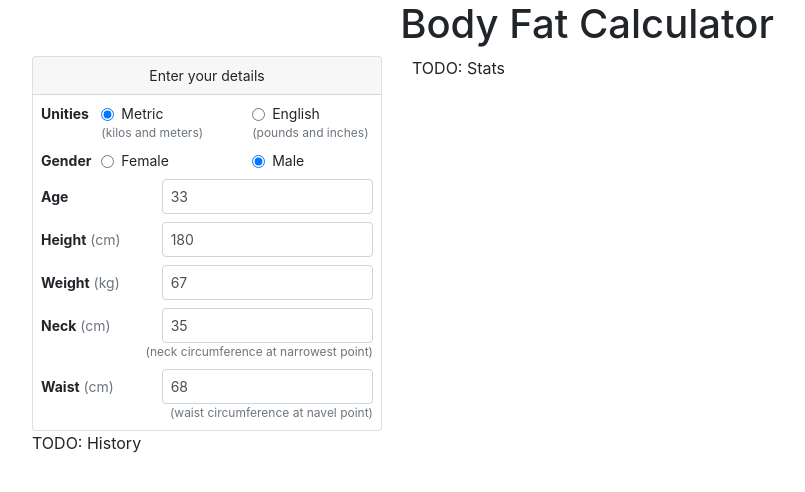
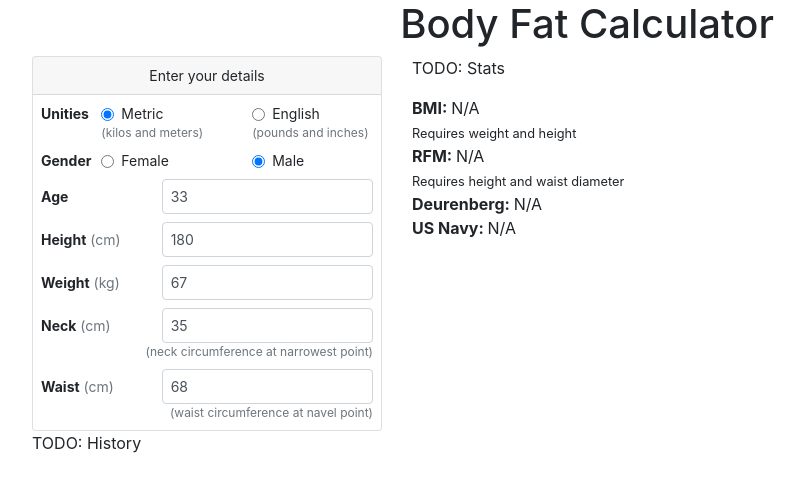
Before and after one commit to jfmdev/body-fat-calc, a Vue app: page / in a window 1280 px wide. Shown: the top 492 px of the page, without its empty margins (53-858 px from the left). Built offline with nearby package versions, Linux system fonts and the light colour scheme; what vue-localstorage would draw is missing.

Commit message:
Rename Calculator component to DetailsInput and calculate BMI and RFM when changing the input

```diff
--- a/src/App.vue
+++ b/src/App.vue
@@ -4,10 +4,10 @@
 
     <div class="row">
       <div class="col-md-4">
-        <Calculator v-model="details" />
+        <DetailsInputs v-model="details" @input="calculateStats" />
       </div>
       <div class="col-md-8">
-        <Stats />
+        <Stats :values="results" />
       </div>
     </div>
 
@@ -18,11 +18,12 @@
 <script>
 import _ from "lodash";
 
-import Calculator from "./components/Calculator.vue";
-import History from "./components/History.vue";
-import Stats from "./components/Stats.vue";
+import DetailsInputs from "./components/DetailsInputs";
+import History from "./components/History";
+import Stats from "./components/Stats";
+import Formulas from "./utils/formulas";
 
-// TODO: Remove this, and instead load the last values entered.
+// TODO: remove this (initialize the inputs empties).
 const DEFAULT_DETAILS = {
   system: "M",
   gender: "M",
@@ -34,20 +35,42 @@ const DEFAULT_DETAILS = {
   neck: 35
 };
 
-// TODO: listen for Calculator events, and pass them to History and Stats.
+// TODO: Add button to allow users to save results into the history.
 export default {
   name: "app",
 
   components: {
-    Calculator,
+    DetailsInputs,
     History,
     Stats
   },
 
   data: function() {
+    // TODO: If available, load history and initialize details and result with the lastest values.
     return {
-      details: _.clone(DEFAULT_DETAILS)
+      details: _.clone(DEFAULT_DETAILS),
+      results: {},
+      history: []
     };
+  },
+
+  methods: {
+    calculateStats: function(details) {
+      // Calculate stats.
+      this.results = {
+        bmi: Formulas.bmi(details.weight, details.height),
+        deurenberg: Formulas.deurenberg(),
+        rfm: Formulas.rfm(
+          details.gender === "F",
+          details.height,
+          details.waist
+        ),
+        usNavy: Formulas.usNavy()
+      };
+
+      // TODO: Add values to local storage.
+      // localStorage.push({ details, result });
+    }
   }
 };
 </script>
--- a/src/components/Calculator.vue
+++ b/src/components/DetailsInputs.vue
@@ -18,7 +18,7 @@
                 name="system"
                 id="calc_system_m"
                 value="M"
-                @change="calculateValues"
+                @change="detailsUpdated"
               />
               <label class="form-check-label clickable" for="calc_system_m">
                 Metric
@@ -35,7 +35,7 @@
                 name="system"
                 id="calc_system_e"
                 value="E"
-                @change="calculateValues"
+                @change="detailsUpdated"
               />
               <label class="form-check-label clickable" for="calc_system_e">
                 English
@@ -58,7 +58,7 @@
                 name="gender"
                 id="calc_gender_f"
                 value="F"
-                @change="calculateValues"
+                @change="detailsUpdated"
               />
               <label class="form-check-label clickable" for="calc_gender_f">
                 Female
@@ -74,7 +74,7 @@
                 name="gender"
                 id="calc_gender_m"
                 value="M"
-                @change="calculateValues"
+                @change="detailsUpdated"
               />
               <label class="form-check-label clickable" for="calc_gender_m">
                 Male
@@ -97,8 +97,8 @@
               name="age"
               id="calc_age"
               placeholder="e.g. 35 (years)"
-              @input="calculateValues"
-              @change="calculateValues"
+              @input="detailsUpdated"
+              @change="detailsUpdated"
             />
           </div>
         </div>
@@ -117,8 +117,8 @@
               name="height"
               id="calc_height"
               :placeholder="lengthExample(175)"
-              @input="calculateValues"
-              @change="calculateValues"
+              @input="detailsUpdated"
+              @change="detailsUpdated"
             />
           </div>
         </div>
@@ -136,8 +136,8 @@
               name="weight"
               id="calc_weight"
               :placeholder="weightExample(75)"
-              @input="calculateValues"
-              @change="calculateValues"
+              @input="detailsUpdated"
+              @change="detailsUpdated"
             />
           </div>
         </div>
@@ -155,8 +155,8 @@
               name="neck"
               id="calc_neck"
               :placeholder="lengthExample(35)"
-              @input="calculateValues"
-              @change="calculateValues"
+              @input="detailsUpdated"
+              @change="detailsUpdated"
             />
           </div>
         </div>
@@ -177,8 +177,8 @@
               name="waist"
               id="calc_waist"
               :placeholder="lengthExample(85)"
-              @input="calculateValues"
-              @change="calculateValues"
+              @input="detailsUpdated"
+              @change="detailsUpdated"
             />
           </div>
         </div>
@@ -200,8 +200,8 @@
                 name="hip"
                 id="calc_hip"
                 :placeholder="lengthExample(95)"
-                @input="calculateValues"
-                @change="calculateValues"
+                @input="detailsUpdated"
+                @change="detailsUpdated"
               />
             </div>
           </div>
@@ -219,7 +219,7 @@ const LBS_TO_KG = 0.45359237;
 const IN_TO_CM = 2.54;
 
 export default {
-  name: "Calculator",
+  name: "DetailsInputs",
 
   props: {
     value: {
@@ -249,12 +249,10 @@ export default {
   },
 
   methods: {
-    // TODO: Perhaps it would be better to just watch for changes on 'value'.
-    calculateValues() {
-      // TODO: Calulate values.
-      // TODO: Emit event with new values.
-      // TODO: (perphaps) Emit 'input' event, indicating that the modal has updated.
-      console.log("calculateValues");
+    detailsUpdated() {
+      // TODO: Change all the values to metric system.
+
+      this.$emit("input", this.value);
     },
 
     lengthExample(valueInCm) {
--- a/src/components/Stats.vue
+++ b/src/components/Stats.vue
@@ -1,11 +1,56 @@
 <template>
   <div>
     <p>TODO: Stats</p>
+    <div>
+      <strong>BMI: </strong>
+      {{ formatNumber(values.bmi, 1) }}
+      <div v-if="!values.bmi"><small>Requires weight and height</small></div>
+    </div>
+    <div>
+      <strong>RFM: </strong>
+      {{ formatNumber(values.rfm, 2, "%") }}
+      <div v-if="!values.rfm">
+        <small>Requires height and waist diameter</small>
+      </div>
+    </div>
+    <div>
+      <strong>Deurenberg: </strong>
+      {{ formatNumber(values.deurenberg, 2, "%") }}
+    </div>
+    <div>
+      <strong>US Navy: </strong>
+      {{ formatNumber(values.usNavy, 2, "%") }}
+    </div>
   </div>
 </template>
 
 <script>
+import _ from "lodash";
+
 export default {
-  name: "Stats"
+  name: "Stats",
+
+  props: {
+    values: {
+      type: Object,
+      default: function() {
+        return {};
+      }
+    }
+  },
+
+  methods: {
+    formatNumber: function(number, decimals, unity) {
+      if (!_.isNumber(number)) {
+        return "N/A";
+      }
+
+      let res = decimals ? +number.toFixed(decimals) : number;
+      if (unity) {
+        res += " " + unity;
+      }
+      return res;
+    }
+  }
 };
 </script>
--- /dev/null
+++ b/src/utils/formulas.js
@@ -0,0 +1,30 @@
+// Calculates the Body Mass Index.
+export function bmi(weightInKg, heightInCm) {
+  if (!weightInKg || weightInKg <= 0 || !heightInCm || heightInCm <= 0) {
+    return null;
+  }
+
+  const heightInM = heightInCm / 100;
+  return weightInKg / (heightInM * heightInM);
+}
+
+export function deurenberg() {
+  return null;
+}
+
+// Calculates the Relative Fat Mass index.
+export function rfm(isFemale, heightInCm, waistInCm) {
+  const constant = isFemale ? 76 : 64;
+  return constant - 20 * (heightInCm / waistInCm);
+}
+
+export function usNavy() {
+  return null;
+}
+
+export default {
+  bmi,
+  deurenberg,
+  rfm,
+  usNavy
+};
```
